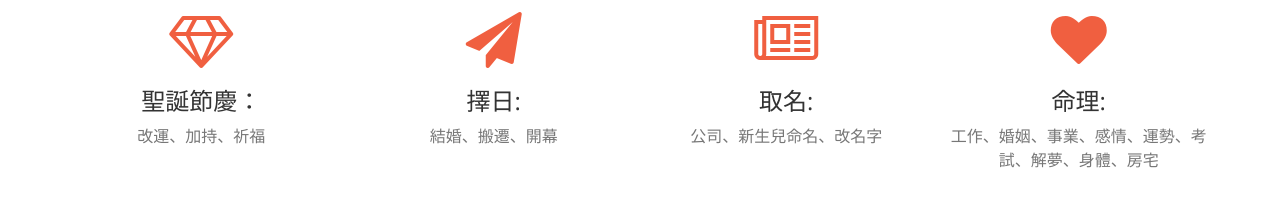
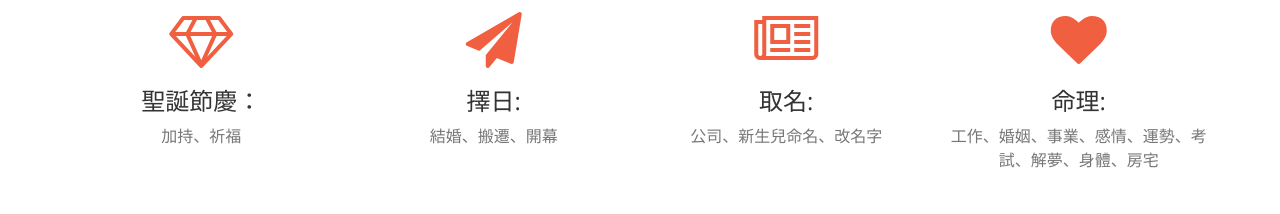
Before and after one commit to st8711000/enterprise-website, a website: page index.html in a window 1280 px wide. Shown: the part 1800-2014 px from the top of the page. Drawn offline with nearby package versions, Linux system fonts and the light colour scheme.

Commit message:
Update index.html

```diff
--- a/index.html
+++ b/index.html
@@ -129,7 +129,7 @@
                     <div class="service-box">
                         <i class="fa fa-4x fa-diamond text-primary sr-icons"></i>
                         <h3>聖誕節慶：</h3>
-                        <p class="text-muted">改運、加持、祈福</p>
+                        <p class="text-muted">加持、祈福</p>
                     </div>
                 </div>
                 <div class="col-lg-3 col-md-6 text-center">
```
